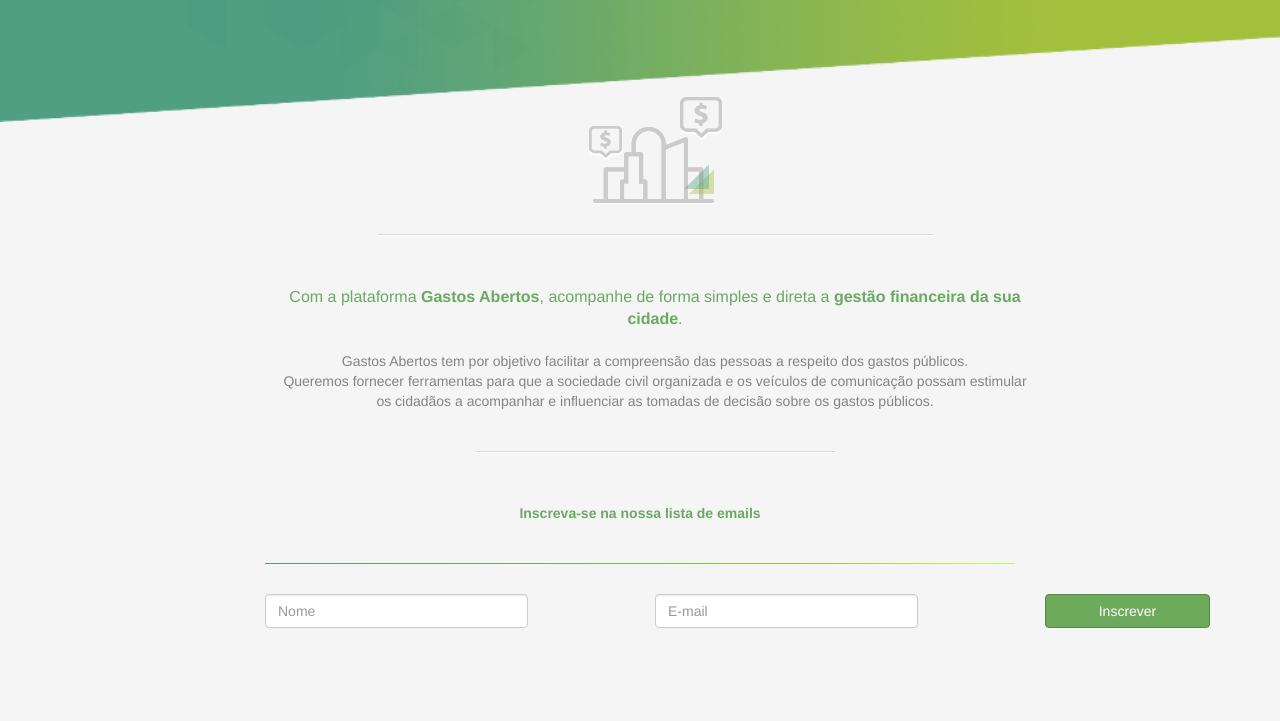
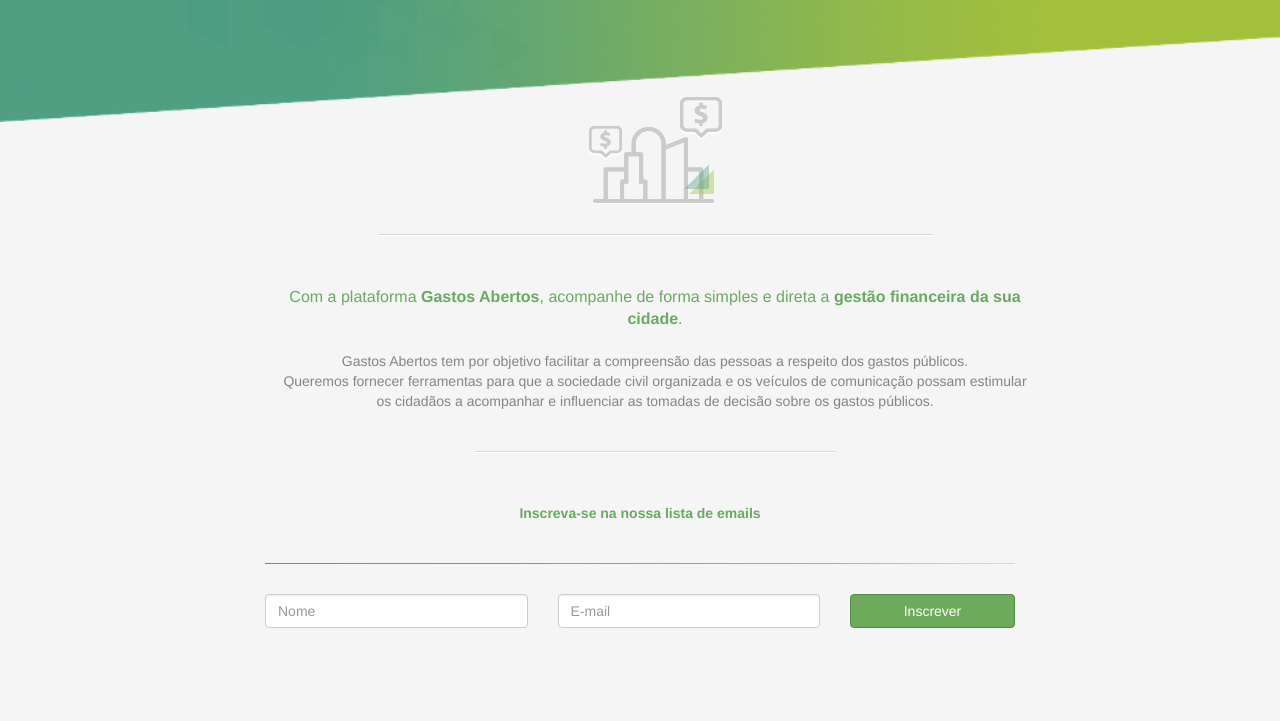
Before and after one commit to carlosviansi/teaser.gastosabertos.org, a plain HTML site: page index.html in a window 1280 px wide. Shown: the part 222-943 px from the top of the page. Drawn offline with nearby package versions, Linux system fonts and the light colour scheme.

Commit message:
This fixes #2

```diff
--- a/index.html
+++ b/index.html
@@ -109,11 +109,11 @@
                         <label class="sr-only" for="inputName">Nome</label>
                         <input type="text" class="form-control" id="inputName" placeholder="Nome">
                     </div>
-                    <div class="form-group col-md-3 col-sm-4 col-xs-10 col-xs-offset-1">
+                    <div class="form-group col-md-3 col-md-offset-0 col-sm-4 col-sm-offset-0 col-xs-10 col-xs-offset-1">
                         <label class="sr-only" for="inputEmail">E-mail</label>
                         <input type="email" class="form-control" id="inputEmail" placeholder="E-mail">
                     </div>
-                    <div class="col-md-2 col-sm-2 col-xs-10 col-xs-offset-1">
+                    <div class="col-md-2 col-md-offset-0 col-sm-2 col-sm-offset-0 col-xs-10 col-xs-offset-1">
                         <button type="submit" class="btn btn-default full-width">Inscrever</button>
                     </div>
                 </div>
```
